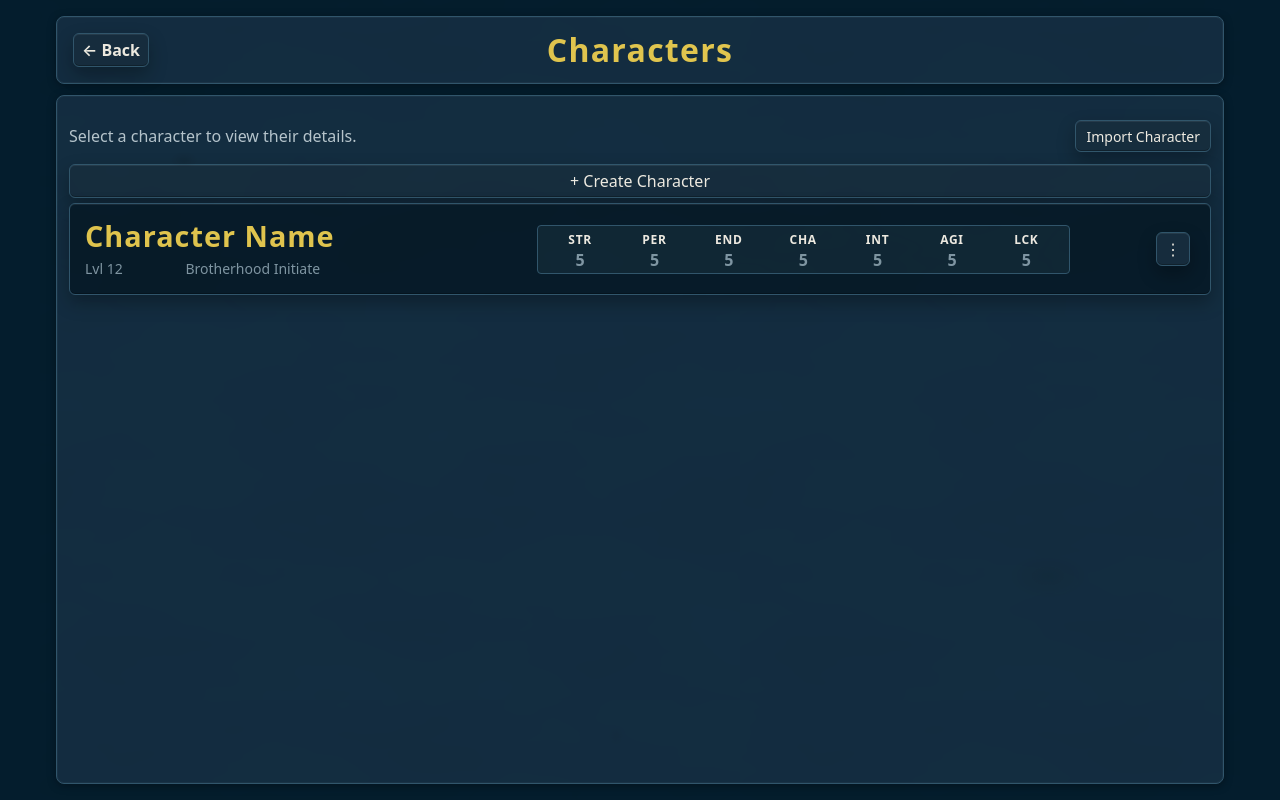
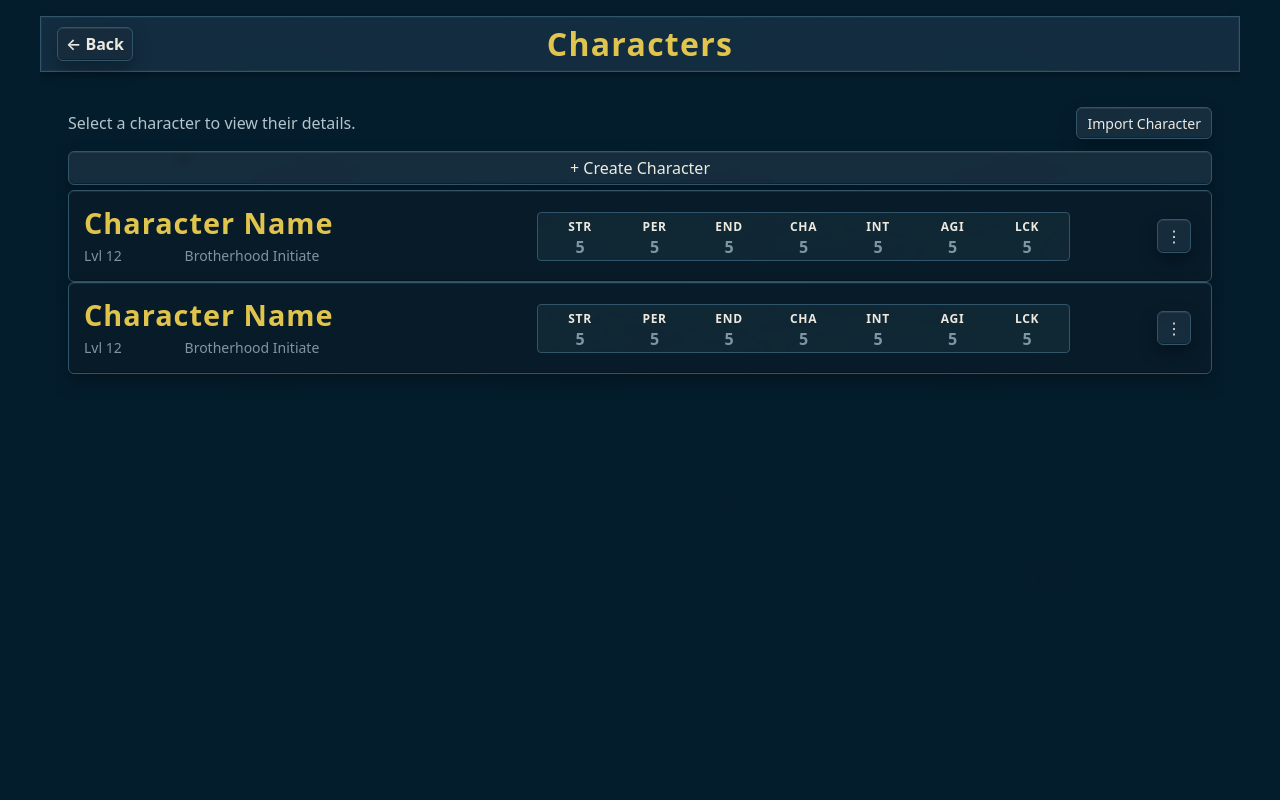
Before and after one commit to SidewaysPhoenix/vault-kit, a React (Vite) app: page /#/characters in a window 1280 px wide. Built offline with nearby package versions, Linux system fonts and the light colour scheme.

Commit message:
Playing with theme

```diff
--- a/src/components/PageHeader.css
+++ b/src/components/PageHeader.css
@@ -4,11 +4,18 @@
   align-items: center;
   gap: 16px;
 
+
   margin-bottom: 8px;
-  padding: 16px;
+  padding: 10px;
+
+
+  min-height: 50px;
+  margin-inline: -16px;
+  padding-inline: 16px;
+
 
   border: 1px solid var(--color-border);
-  border-radius: 8px;
+  /*border-radius: 8px;*/
 
   background: var(--color-bg-shell);
 
--- a/src/components/PageLayout.css
+++ b/src/components/PageLayout.css
@@ -17,6 +17,8 @@
   overflow: auto;
 
   padding: 12px;
+
+  /*
   border: 1px solid var(--color-border);
   border-radius: 8px;
 
@@ -25,4 +27,5 @@
   box-shadow:
     inset 0 0 0 1px rgba(255, 255, 255, 0.03),
     0 2px 8px rgba(0, 0, 0, 0.35);
+  */
 }
--- a/src/pages/CharacterSelectionPage.tsx
+++ b/src/pages/CharacterSelectionPage.tsx
@@ -60,6 +60,46 @@ function CharacterSelectionPage() {
                 ⋮
             </button>
         </section>
+        <section className="vaultCard characterCard">
+            <div className="characterInfo">
+                <h2 className="characterName">Character Name</h2>
+
+                <div className="characterMeta">
+                    <p className="secondaryText characterLevel">Lvl 12</p>
+                    <p className="secondaryText characterOrigin">Brotherhood Initiate</p>
+                </div>
+            </div>
+
+            <div className="specialBlock">
+                <div className="specialLabels">
+                    <span className="statLabel">STR</span>
+                    <span className="statLabel">PER</span>
+                    <span className="statLabel">END</span>
+                    <span className="statLabel">CHA</span>
+                    <span className="statLabel">INT</span>
+                    <span className="statLabel">AGI</span>
+                    <span className="statLabel">LCK</span>
+                </div>
+
+                <div className="specialScores">
+                    <span className="statValue">5</span>
+                    <span className="statValue">5</span>
+                    <span className="statValue">5</span>
+                    <span className="statValue">5</span>
+                    <span className="statValue">5</span>
+                    <span className="statValue">5</span>
+                    <span className="statValue">5</span>
+                </div>
+            </div>
+
+            <button
+                type="button"
+                className="vaultButton characterMenuButton"
+                aria-label="Open character menu"
+            >
+                ⋮
+            </button>
+        </section>
     </PageLayout>
   );
 }
--- a/src/pages/HomePage.css
+++ b/src/pages/HomePage.css
@@ -1,3 +1,11 @@
+.mainContainer {
+  width: min(1200px, calc(100% - 48px));
+  min-height: calc(100vh - 48px);
+  margin: 24px auto;
+  padding: clamp(24px, 4vw, 48px);
+  /*background: var(--color-bg-shell);*/
+}
+
 .homeTitle {
   margin-bottom: clamp(var(--space-xl), 5vw, var(--space-2xl));
   text-align: center;
--- a/src/styles/globals.css
+++ b/src/styles/globals.css
@@ -187,14 +187,6 @@ small,
 }
 
 
-.mainContainer {
-  width: min(1200px, calc(100% - 48px));
-  min-height: calc(100vh - 48px);
-  margin: 24px auto;
-  padding: clamp(24px, 4vw, 48px);
-  background: var(--color-bg-shell);
-}
-
 ::selection {
   background: var(--color-gold);
   color: var(--color-text-dark);
```
